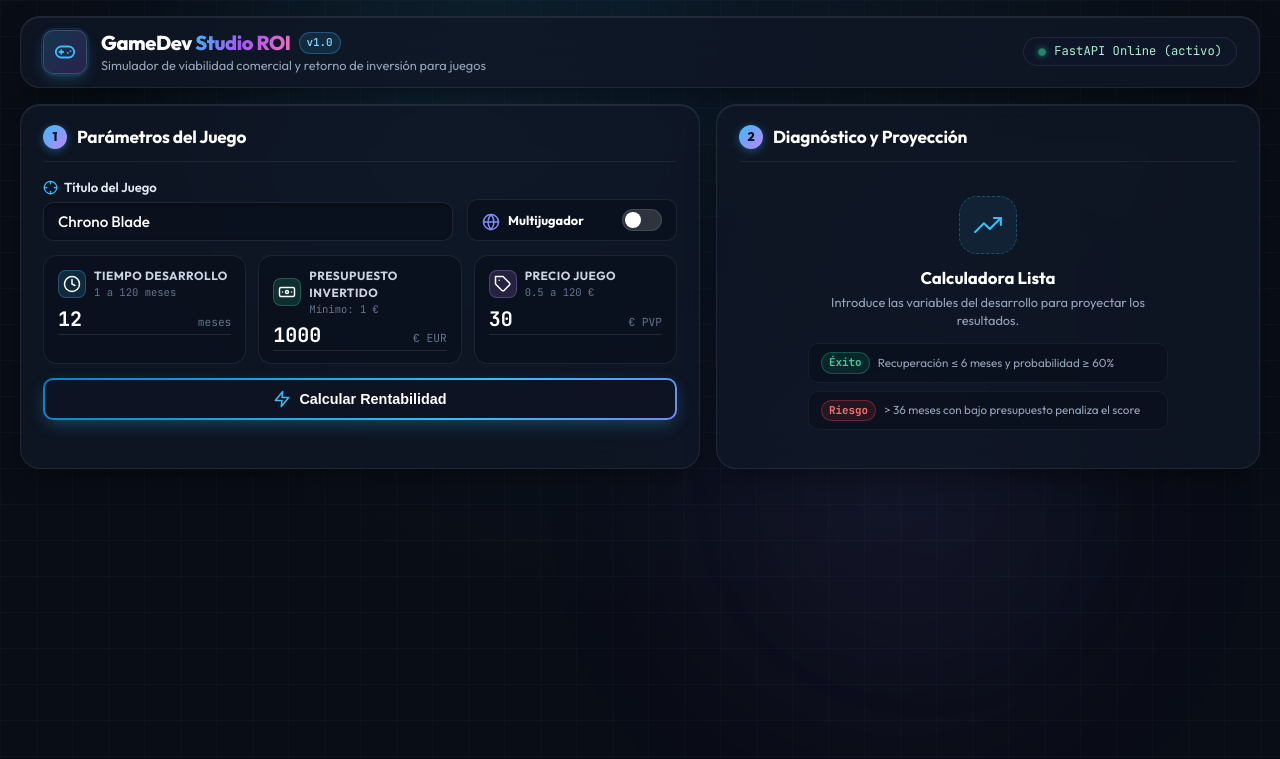
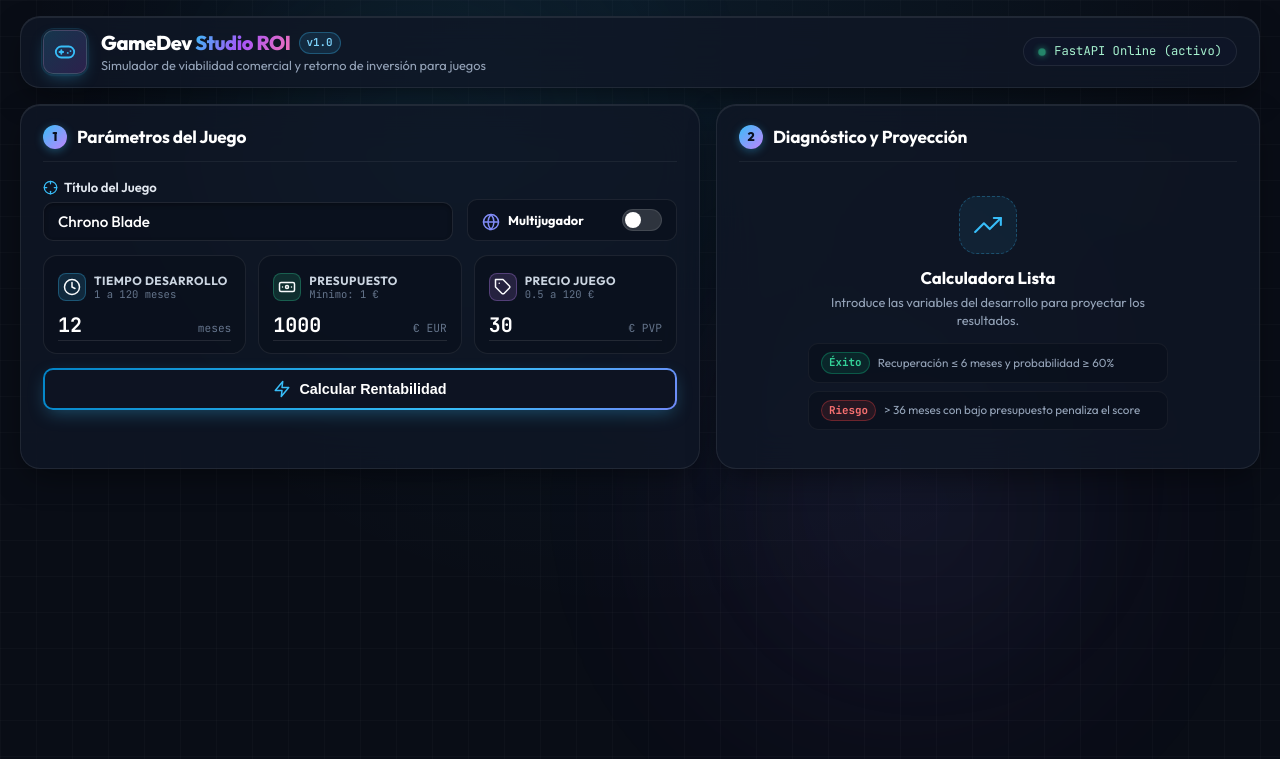
Before and after one commit to AleAndBer/entregas_pia, a FastAPI app: page / in a window 1280 px wide. Shown: the top 759 px of the page. Run offline with FastAPI, Linux system fonts and the light colour scheme.

Commit message:
entrega final

```diff
--- a/UT1-2/ejs1_alejandroandres/index.html
+++ b/UT1-2/ejs1_alejandroandres/index.html
@@ -209,7 +209,7 @@
                     </svg>
                   </div>
                   <div class="metric-titles">
-                    <span class="metric-title">Presupuesto Invertido</span>
+                    <span class="metric-title">Presupuesto</span>
                     <span class="metric-rule">Mínimo: 1 €</span>
                   </div>
                 </div>
--- a/UT1-2/ejs1_alejandroandres/static/app.js
+++ b/UT1-2/ejs1_alejandroandres/static/app.js
@@ -24,7 +24,7 @@ document.addEventListener("DOMContentLoaded", () => {
   const nombresCampos = {
     nombre_juego: "Título del Juego",
     meses_desarrollo: "Tiempo Desarrollo",
-    presupuesto_desarrollo: "Presupuesto Invertido",
+    presupuesto_desarrollo: "Presupuesto",
     precio_venta_estimado: "Precio Juego",
     tiene_multijugador: "Modo Multijugador"
   };
--- a/UT1-2/ejs1_alejandroandres/static/style.css
+++ b/UT1-2/ejs1_alejandroandres/static/style.css
@@ -493,6 +493,7 @@ body {
   display: flex;
   align-items: center;
   gap: 8px;
+  min-height: 38px;
 }
 
 .metric-icon-wrap {
@@ -513,6 +514,8 @@ body {
 .metric-titles {
   display: flex;
   flex-direction: column;
+  justify-content: center;
+  min-width: 0;
 }
 
 .metric-title {
@@ -521,13 +524,21 @@ body {
   text-transform: uppercase;
   letter-spacing: 0.04em;
   color: #cbd5e1;
+  white-space: nowrap;
+  overflow: hidden;
+  text-overflow: ellipsis;
+  line-height: 1.2;
 }
 
 .metric-rule {
   font-size: 0.66rem;
   color: var(--text-muted);
   font-family: 'JetBrains Mono', monospace;
+  white-space: nowrap;
+  line-height: 1.2;
 }
+
+
 
 .metric-input-box {
   display: flex;
```
Also changed, not shown: UT1-2/ejs1_alejandroandres/README.md.
